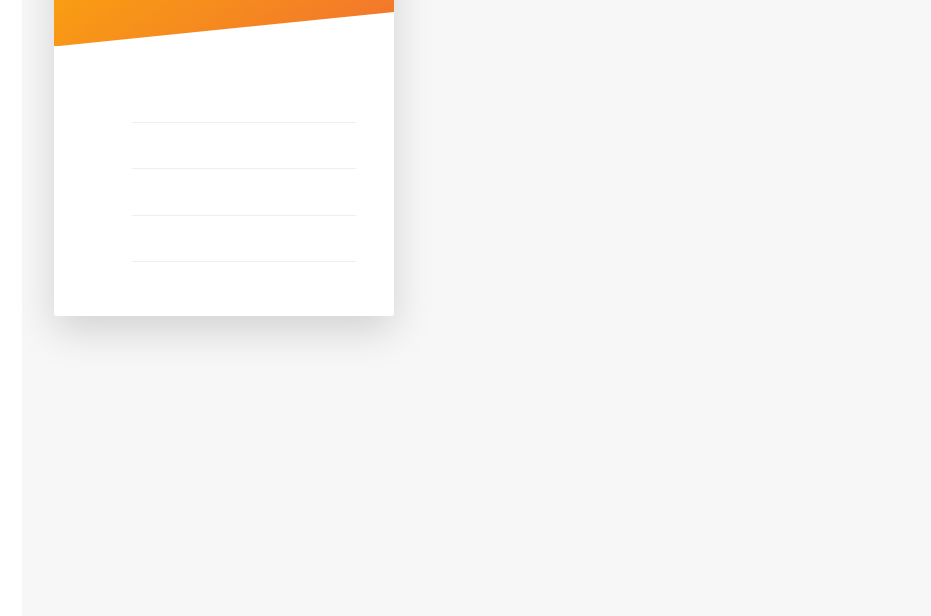
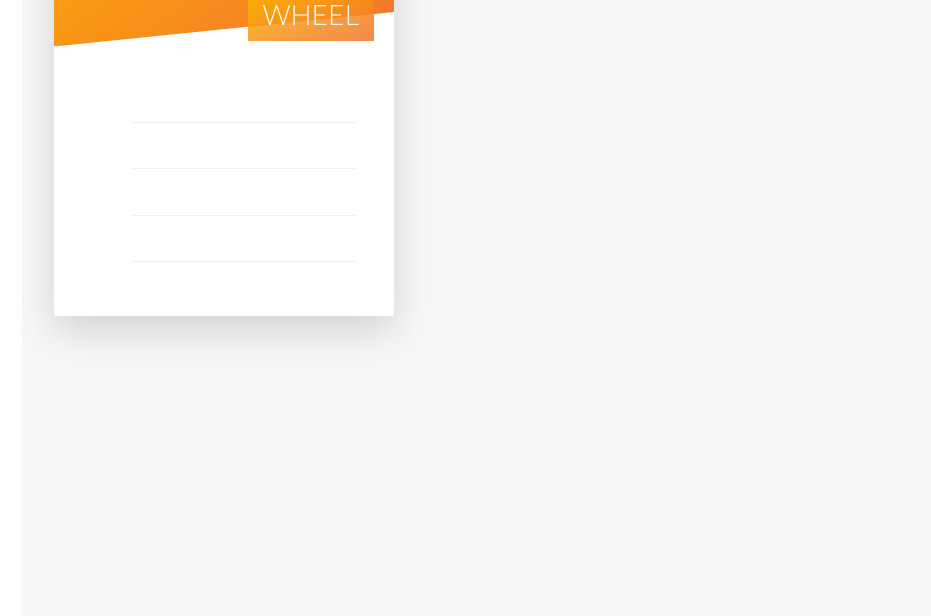
Before and after one commit to stomaras/AristosUI, a website: page index.html in a window 1280 px wide. Shown: the part 2859-3475 px from the top of the page, without its empty margins (16-947 px from the left). Drawn offline with nearby package versions, Linux system fonts and the light colour scheme.

Commit message:
Aristos UI - Wheel characteristics added

```diff
--- a/index.html
+++ b/index.html
@@ -72,7 +72,7 @@
                              https://codingheroes.io/resources/
                              Another website in which we can use icons is https://linea.io
                         -->
-                        <a href="#" class="btn-text">Navigation Map &rarr; </a>
+                        <a href="NavigationMap.html" class="btn-text">Navigation Map &rarr; </a>
                     </div>
                     <div class="col-1-of-2">
                         <div class="composition">
@@ -146,7 +146,7 @@
                                     &nbsp;
                                 </div>
                                 <h4 class="card__heading">
-                                    <span class="card__heading-span card__heading-span--1">Aristos</span>
+                                    <span class="card__heading-span card__heading-span--1">Aristos-Wheel</span>
                                 </h4>
                                 <div class="card__details">
                                     <ul>
@@ -159,7 +159,13 @@
                                 </div>
                             </div>
                             <div class="card__side card__side--back card__side--back-1">
-                                Back
+                                <div class="card__cta">
+                                    <div class="card__price-box">
+                                        <p class="card__price-only">Only</p>
+                                        <p class="card__price-value">30$</p>
+                                    </div>
+                                    <a href="#" class="btn btn--white">Book now!</a>
+                                </div>
                             </div>
                         </div>
                     </div>
--- a/sass/components/_card.scss
+++ b/sass/components/_card.scss
@@ -111,6 +111,38 @@
         }
     }
 
+    // FRONT SIDE STYLING
+    &__cta {
+        position: absolute;
+        top: 20%;
+        left: 50%;
+        text-align: center;
+        transform: translate(-50%, 50%);
+        width: 90%;
+    }
+
+    &__price-box {
+        text-align: center;
+        margin-bottom: 6rem;
+    }
+
+    &__price-only {
+        font-size: 1.4rem;
+        text-transform: uppercase;
+        margin-top: 1rem;
+    }
+
+    &__price-value {
+        font-size: 4rem;
+        font-weight: 100;
+        margin-top: .5rem;
+    }
+
+
+
+
+
+
 }
 
 //.card:hover .card__side {
```
Also changed, not shown: NavigationMap.html (added, +18 -0 lines), css/style1.css.
